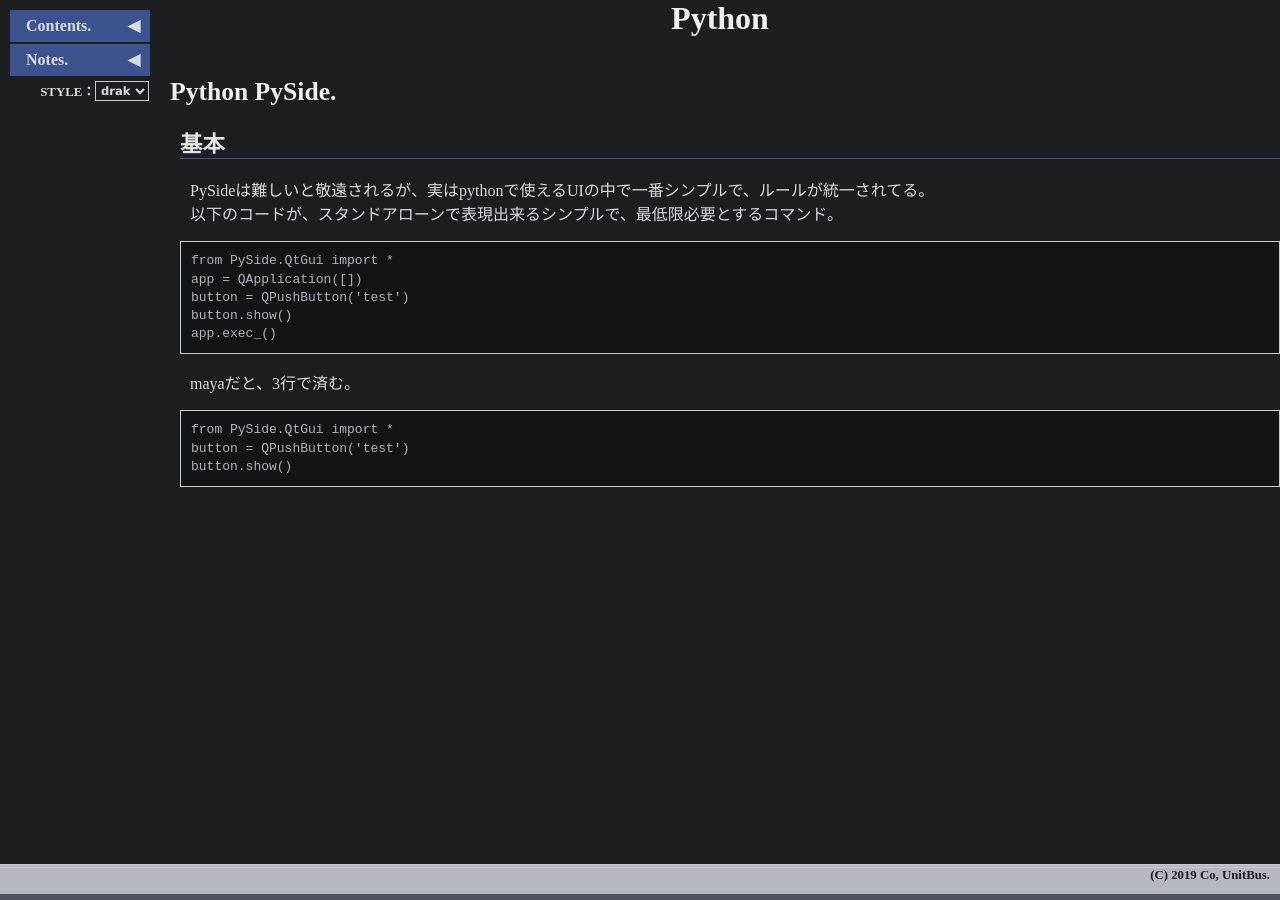
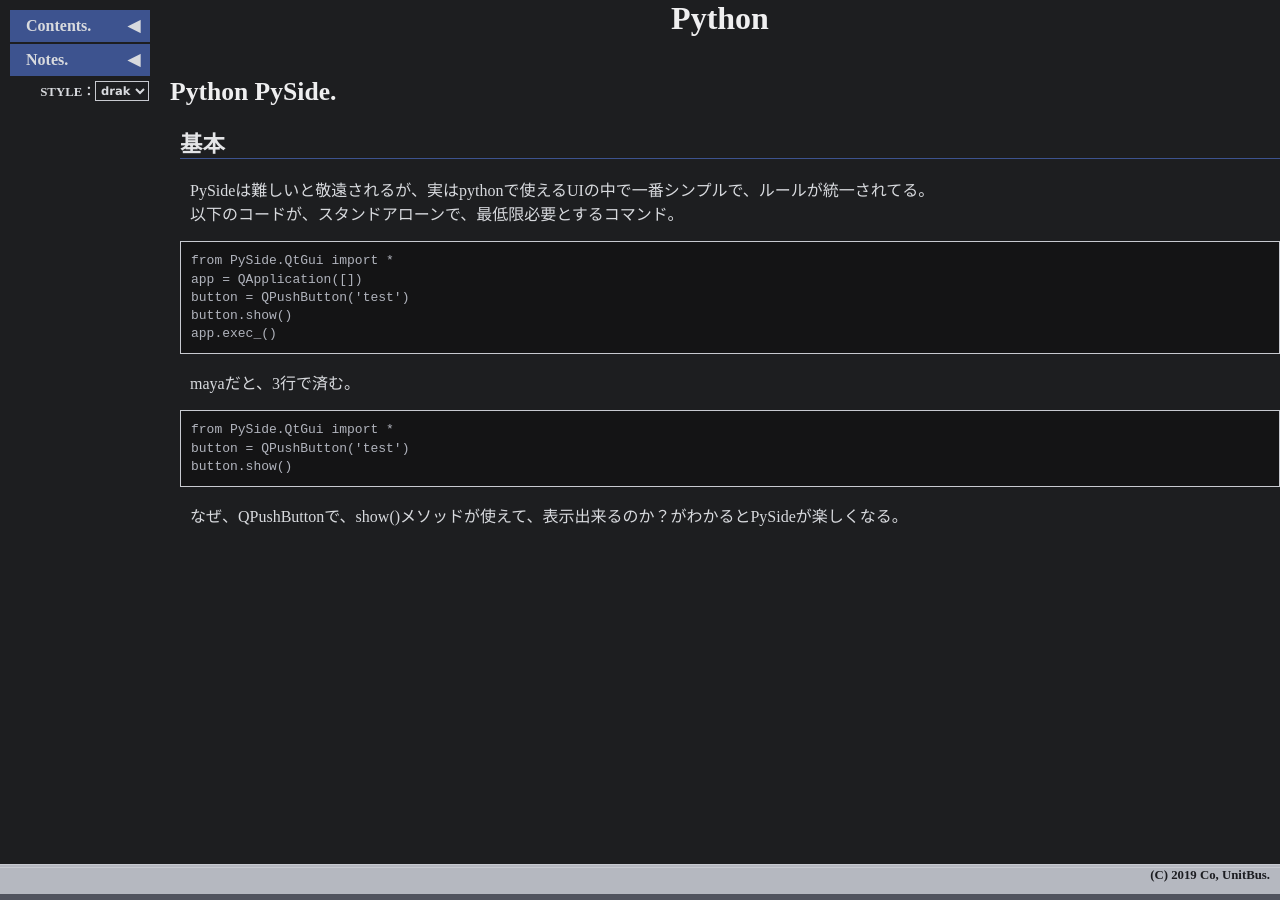
Before and after one commit to unitbus/unitbus.github.io, a Jekyll site: the page built from pages/python/pyside.md, in a window 1280 px wide. Built offline with Jekyll 4.4.1, drawn with Linux system fonts in a browser that asks for light colours; nearby versions of some CDN libraries; a script that is not in the unit is left out.

Commit message:
Update pyside.md

````diff
--- a/pages/python/pyside.md
+++ b/pages/python/pyside.md
@@ -8,7 +8,7 @@
 ## 基本
 
 PySideは難しいと敬遠されるが、実はpythonで使えるUIの中で一番シンプルで、ルールが統一されてる。
-以下のコードが、スタンドアローンで表現出来るシンプルで、最低限必要とするコマンド。
+以下のコードが、スタンドアローンで、最低限必要とするコマンド。
 
 ```
 from PySide.QtGui import *
@@ -24,3 +24,5 @@
 button = QPushButton('test')
 button.show()
 ```
+
+なぜ、QPushButtonで、show()メソッドが使えて、表示出来るのか？がわかるとPySideが楽しくなる。
````
